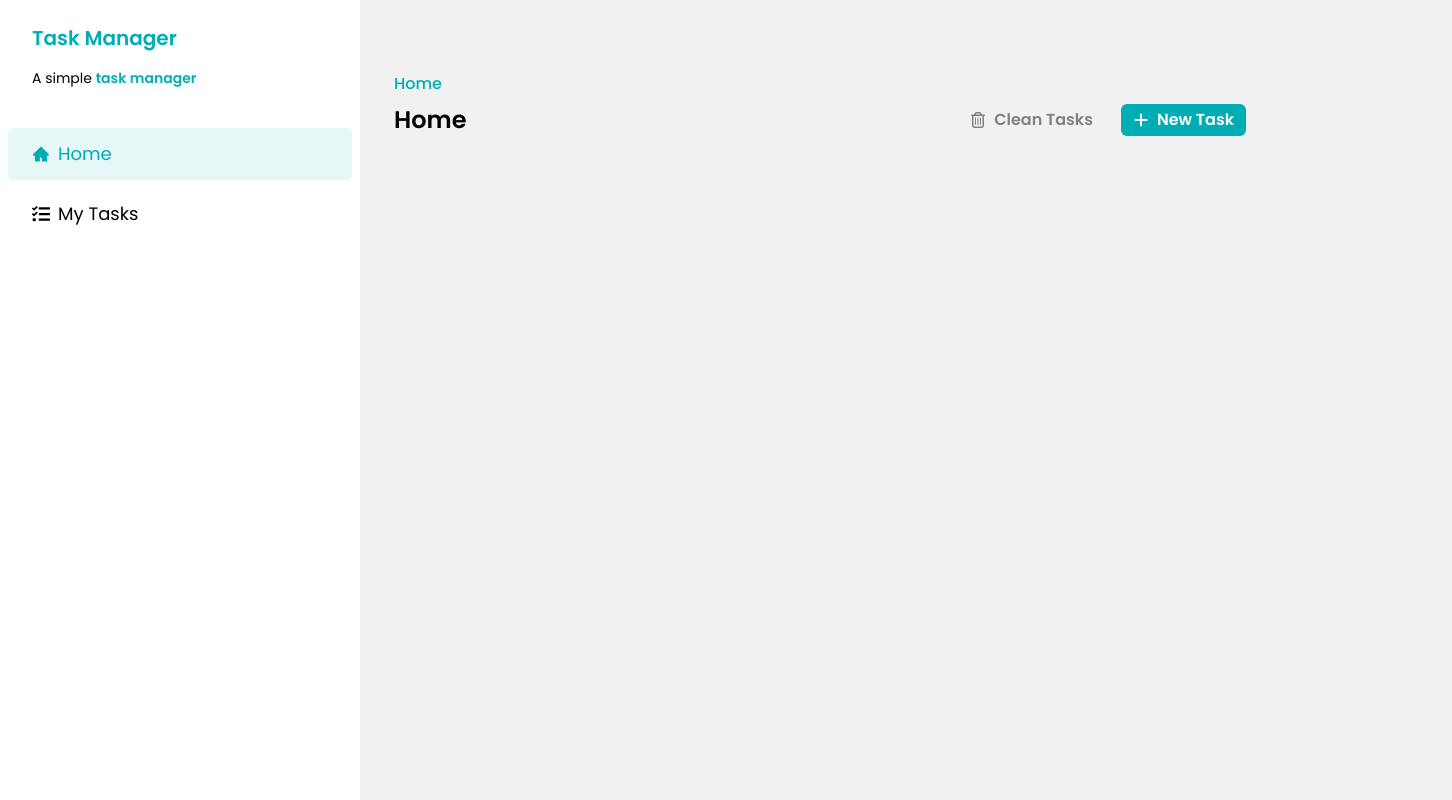
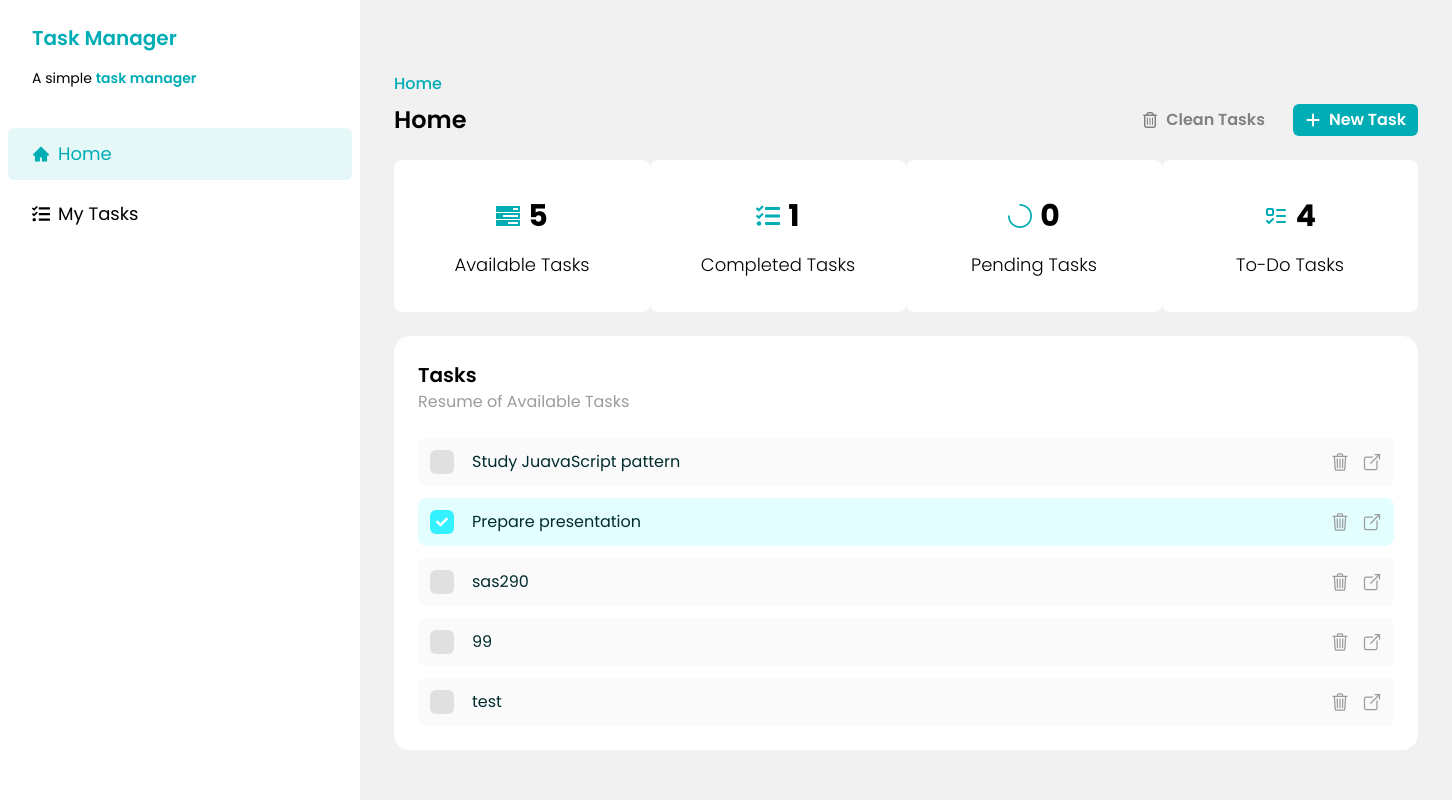
Before and after one commit to nicolasandreos/Task-Manager-React, a React (Vite) app: page / in a window 1280 px wide. Shown: the whole page, 1452 px wide, since content can reach past the window. Built offline with nearby package versions, Linux system fonts and the light colour scheme; data requests are answered from the project's data file.

Commit message:
feat: home tasks components

```diff
--- a/db.json
+++ b/db.json
@@ -1,23 +1,16 @@
 {
   "tasks": [
     {
-      "id": 6,
-      "title": "Fix login bug",
-      "status": "in_progress",
-      "description": "Investigate and resolve authentication issues on the login page.",
-      "period": "evening"
-    },
-    {
       "id": 7,
       "title": "Study JuavaScript pattern",
-      "status": "done",
+      "status": "to_do",
       "description": "Learn common design patterns used in modern JavaScript applications.",
       "period": "night"
     },
     {
       "id": 8,
       "title": "Prepare presentation",
-      "status": "in_progress",
+      "status": "done",
       "description": "Create slides for the upcoming sprint review meeting.",
       "period": "evening"
     },
@@ -25,22 +18,15 @@
       "title": "sas290",
       "period": "morning",
       "description": "as",
-      "status": "done",
+      "status": "to_do",
       "id": 54
     },
     {
       "title": "99",
       "period": "morning",
       "description": "99",
-      "status": "done",
+      "status": "to_do",
       "id": 55
-    },
-    {
-      "title": "88",
-      "period": "morning",
-      "description": "88",
-      "status": "to_do",
-      "id": 56
     },
     {
       "title": "test",
--- a/src/App.jsx
+++ b/src/App.jsx
@@ -5,18 +5,35 @@ import { FaRegTrashCan } from "react-icons/fa6";
 import { FaPlus } from "react-icons/fa6";
 import { useState } from "react";
 import useDeleteAllTasks from "./hooks/data/useDeleteAllTasks";
+import useGetTasks from "./hooks/data/useGetTasks";
 import AddTaskModal from "./_components/AddTaskModal";
+import DashboardCard from "./_components/DashboardCard";
+import { GrTasks } from "react-icons/gr";
+import { FaTasks } from "react-icons/fa";
+import { AiOutlineLoading3Quarters } from "react-icons/ai";
+import { LuListTodo } from "react-icons/lu";
+import TaskItem from "./_components/TaskItem";
 
 function App() {
   const [isOpen, setIsOPen] = useState(false);
   const { mutate: deleteAllTasks } = useDeleteAllTasks();
+  const { data: tasks } = useGetTasks();
   const handleModalInteraction = () => {
     setIsOPen(!isOpen);
   };
+
+  const completedTasks =
+    tasks?.filter((task) => task.status === "done").length || 0;
+  const pendingTasks =
+    tasks?.filter((task) => task.status === "in_progress").length || 0;
+  const toDoTasks =
+    tasks?.filter((task) => task.status === "to_do").length || 0;
+
   return (
     <div className="flex">
       <Sidebar />
-      <div className="w-full px-8.5">
+
+      <div className="w-full space-y-6 px-8.5">
         <Header title="Home" subtitle="Home">
           <Button onClick={() => deleteAllTasks(tasks)} color="secondary">
             <FaRegTrashCan />
@@ -27,7 +44,46 @@ function App() {
             New Task
           </Button>
         </Header>
+
+        <div className="flex w-full justify-between">
+          <DashboardCard
+            title={tasks?.length || 0}
+            description="Available Tasks"
+            icon={<GrTasks />}
+          />
+          <DashboardCard
+            title={completedTasks}
+            description="Completed Tasks"
+            icon={<FaTasks />}
+          />
+          <DashboardCard
+            title={pendingTasks}
+            description="Pending Tasks"
+            icon={<AiOutlineLoading3Quarters />}
+          />
+          <DashboardCard
+            title={toDoTasks}
+            description="To-Do Tasks"
+            icon={<LuListTodo />}
+          />
+        </div>
+
+        <div className="flex justify-between">
+          <div className="w-full space-y-6 rounded-2xl bg-white p-6">
+            <div>
+              <h3 className="text-[20px] font-semibold">Tasks</h3>
+              <p className="text-text-gray">Resume of Available Tasks</p>
+            </div>
+
+            <div className="flex flex-col gap-3">
+              {tasks?.map((task) => (
+                <TaskItem key={task.id} task={task} />
+              ))}
+            </div>
+          </div>
+        </div>
       </div>
+
       {/* MODAL */}
       <AddTaskModal
         handleModalInteraction={handleModalInteraction}
--- /dev/null
+++ b/src/_components/DashboardCard.jsx
@@ -0,0 +1,13 @@
+const DashboardCard = ({ title, description, icon }) => {
+  return (
+    <div className="flex h-38 w-64 flex-col items-center justify-center gap-3 rounded-lg bg-white">
+      <div className="flex items-center gap-2">
+        <div className="text-primary text-2xl">{icon}</div>
+        <h3 className="text-[30px] font-bold">{title}</h3>
+      </div>
+      <p className="block text-lg font-light">{description}</p>
+    </div>
+  );
+};
+
+export default DashboardCard;
--- a/src/_components/TaskItem.jsx
+++ b/src/_components/TaskItem.jsx
@@ -3,9 +3,7 @@ import Checkbox from "./Checkbox";
 import { IoOpenOutline } from "react-icons/io5";
 import { IoTrashOutline } from "react-icons/io5";
 import { AiOutlineLoading3Quarters } from "react-icons/ai";
-import { toast } from "sonner";
 import { Link } from "react-router";
-import { useMutation } from "@tanstack/react-query";
 import useDeleteTask from "../hooks/data/useDeleteTask";
 import { useUpdateTask } from "../hooks/data/useUpdateTask";
 
```
